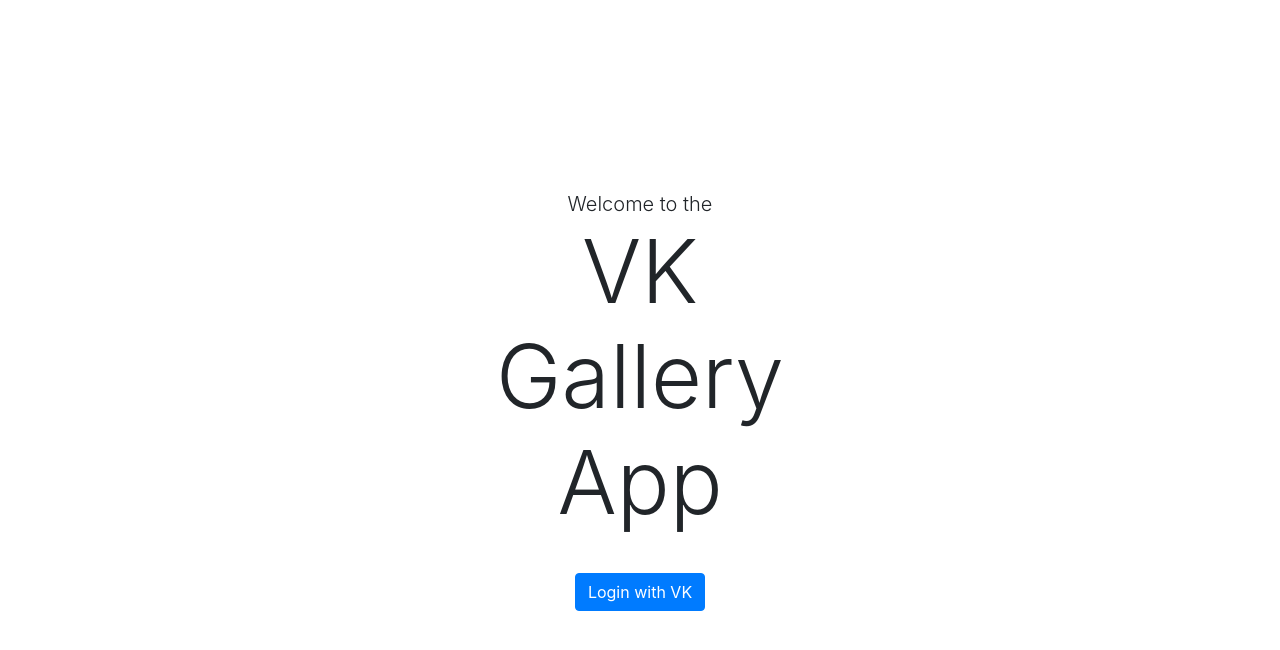
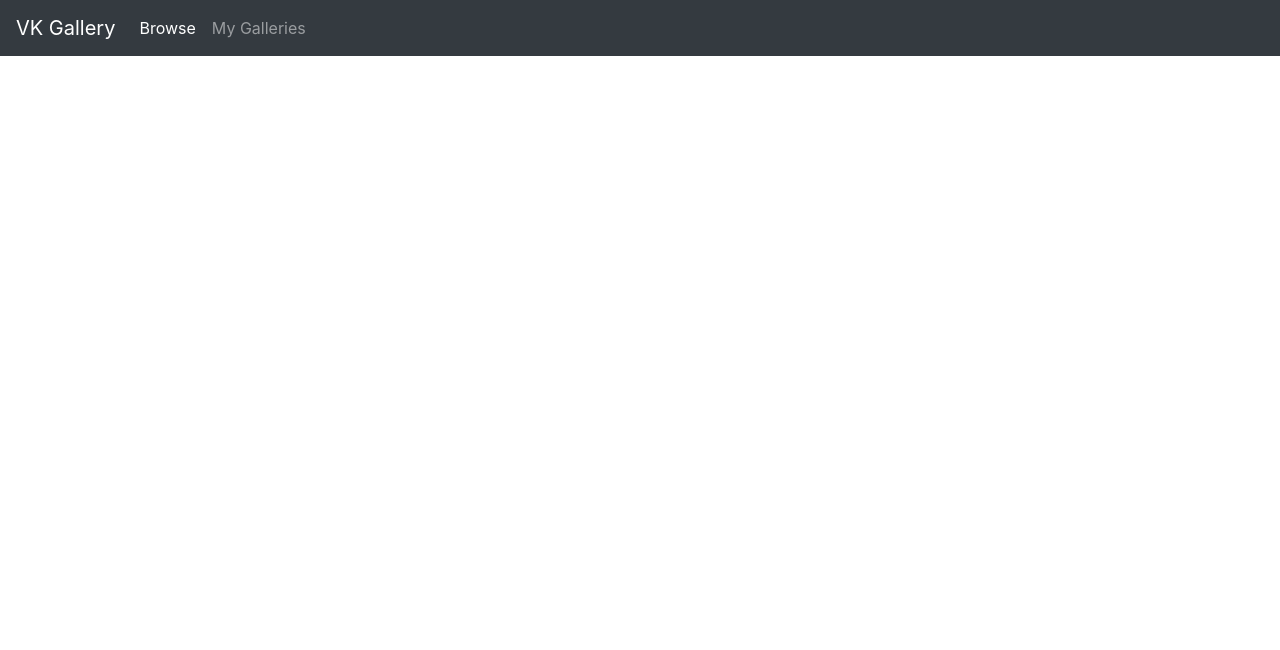
Before and after one commit to k-i-t-e/vk-gallery, an Angular app in the folder client/: page /#/login in a window 1280 px wide. Shown: the top 650 px of the page. Built offline with nearby package versions, Linux system fonts and the light colour scheme; no server answers.

Commit message:
GalleryComponent in progress

```diff
--- a/client/src/app/app.component.html
+++ b/client/src/app/app.component.html
@@ -1,2 +1,2 @@
-<!--<app-login></app-login>-->
-<router-outlet></router-outlet>
+<!--<router-outlet></router-outlet>-->
+<app-gallery></app-gallery>
--- a/client/src/app/gallery/gallery/gallery.component.html
+++ b/client/src/app/gallery/gallery/gallery.component.html
@@ -1,3 +1,13 @@
-<p>
-  gallery works!
-</p>
+<nav class="navbar navbar-dark bg-dark navbar-expand-lg">
+  <span class="navbar-brand">VK Gallery</span>
+  <div class="collapse navbar-collapse">
+    <ul class="navbar-nav mr-auto">
+      <li class="nav-item active">
+        <a class="nav-link">Browse</a>
+      </li>
+      <li class="nav-item">
+        <a class="nav-link">My Galleries</a>
+      </li>
+    </ul>
+  </div>
+</nav>
```
